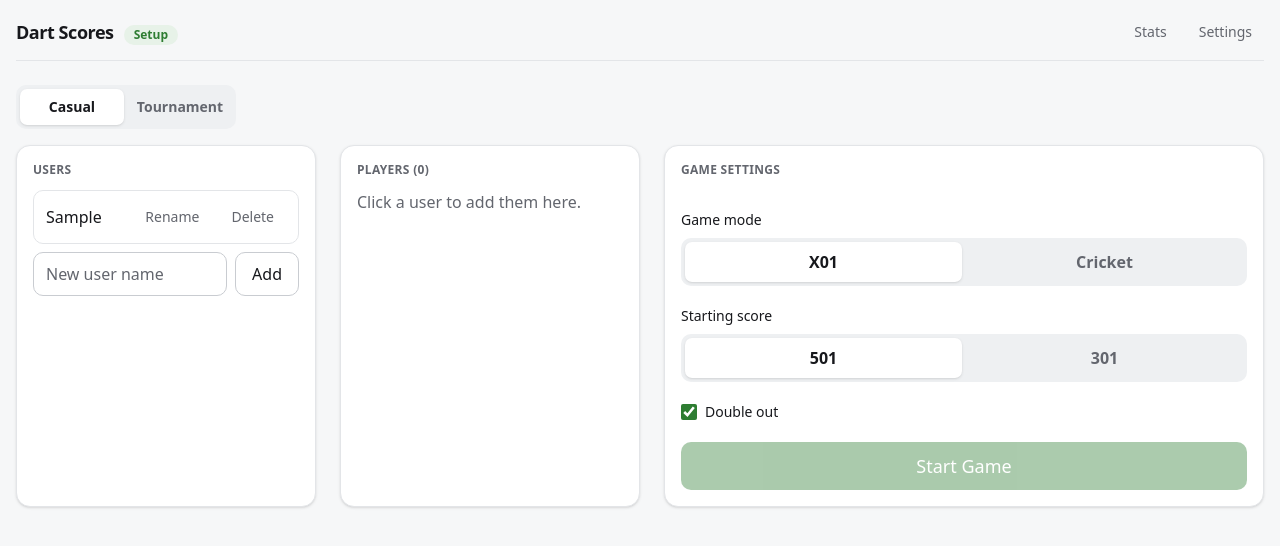
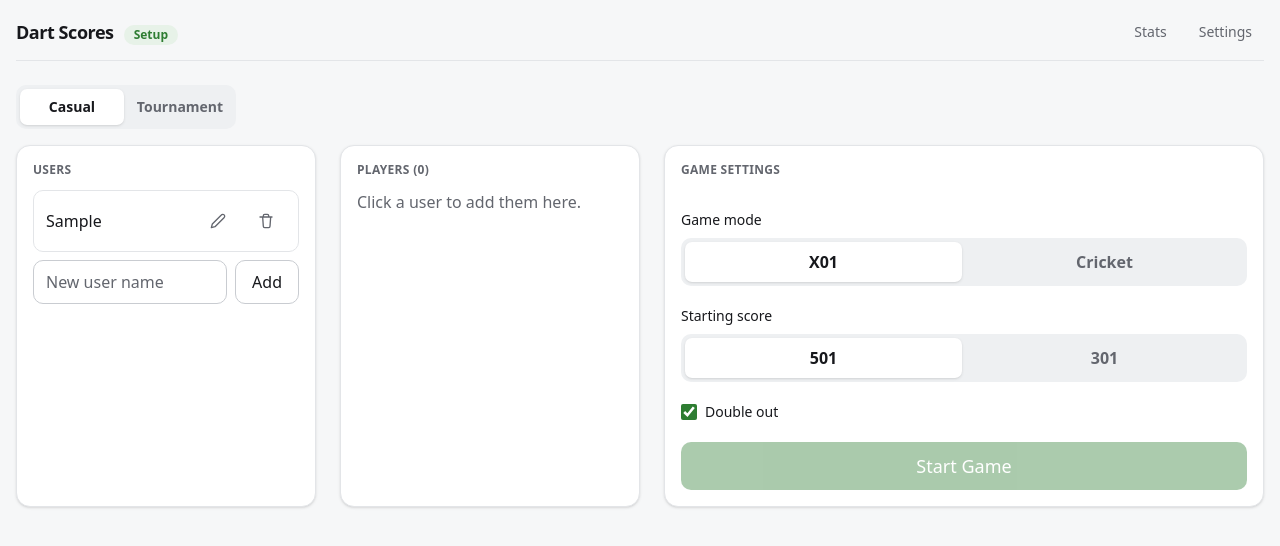
Before and after one commit to JoachimVN/Dart-Scores, a React (Vite) app: page / in a window 1280 px wide. Both pictures are taken after typing "Sample" into the empty fields and a click on the button "Add". Shown: the top 546 px of the page. Built offline with nearby package versions, Linux system fonts and the light colour scheme.

Commit message:
Swap rename/delete row actions from text to circular icon buttons
Circular hitbox keeps the tap target size without a rectangle
spanning the row, which reads as ambiguous on touch.

```diff
--- a/src/components/RosterPicker.tsx
+++ b/src/components/RosterPicker.tsx
@@ -1,6 +1,22 @@
 import { useEffect, useRef, useState, type ReactNode } from 'react'
 import { Button } from './ui/Button'
 import { inputClass } from './ui/Panel'
+
+function PencilIcon() {
+  return (
+    <svg viewBox="0 0 24 24" fill="none" stroke="currentColor" strokeWidth="2" className="h-4 w-4">
+      <path strokeLinecap="round" strokeLinejoin="round" d="M17 3a2.85 2.83 0 1 1 4 4L7.5 20.5 2 22l1.5-5.5Z" />
+    </svg>
+  )
+}
+
+function TrashIcon() {
+  return (
+    <svg viewBox="0 0 24 24" fill="none" stroke="currentColor" strokeWidth="2" className="h-4 w-4">
+      <path strokeLinecap="round" strokeLinejoin="round" d="M3 6h18M8 6V4a2 2 0 0 1 2-2h4a2 2 0 0 1 2 2v2m-9 0 1 14a2 2 0 0 0 2 2h6a2 2 0 0 0 2-2l1-14" />
+    </svg>
+  )
+}
 
 /**
  * Caps a list's height and scrolls it, with a top/bottom shadow that fades in
@@ -110,7 +126,7 @@ export function RosterRow({ name, selected, onMove, onDelete, onRename }: Roster
       {onRename && (
         <Button
           variant="ghost"
-          size="sm"
+          size="icon"
           onClick={(e) => {
             e.stopPropagation()
             setDraft(name)
@@ -118,20 +134,20 @@ export function RosterRow({ name, selected, onMove, onDelete, onRename }: Roster
           }}
           aria-label={`Rename ${name}`}
         >
-          Rename
+          <PencilIcon />
         </Button>
       )}
       {onDelete && (
         <Button
           variant="ghost"
-          size="sm"
+          size="icon"
           onClick={(e) => {
             e.stopPropagation()
             onDelete()
           }}
           aria-label={`Delete ${name}`}
         >
-          Delete
+          <TrashIcon />
         </Button>
       )}
     </li>
--- a/src/components/ui/Button.tsx
+++ b/src/components/ui/Button.tsx
@@ -1,7 +1,7 @@
 import type { ButtonHTMLAttributes } from 'react'
 
 type ButtonVariant = 'primary' | 'secondary' | 'ghost' | 'danger'
-type ButtonSize = 'sm' | 'md' | 'lg'
+type ButtonSize = 'sm' | 'md' | 'lg' | 'icon'
 
 interface ButtonProps extends ButtonHTMLAttributes<HTMLButtonElement> {
   readonly variant?: ButtonVariant
@@ -9,7 +9,7 @@ interface ButtonProps extends ButtonHTMLAttributes<HTMLButtonElement> {
 }
 
 const BASE =
-  'inline-flex items-center justify-center gap-1.5 font-medium rounded-(--radius-md) transition-colors ' +
+  'inline-flex items-center justify-center gap-1.5 font-medium transition-colors ' +
   'cursor-pointer disabled:opacity-40 disabled:cursor-default ' +
   'focus-visible:outline-2 focus-visible:outline-offset-2 focus-visible:outline-accent'
 
@@ -22,9 +22,11 @@ const VARIANTS: Record<ButtonVariant, string> = {
 
 /* md/lg heights meet the 44px tap-target guideline for use at the board. */
 const SIZES: Record<ButtonSize, string> = {
-  sm: 'h-8 px-3 text-sm',
-  md: 'h-11 px-4',
-  lg: 'h-12 px-6 text-lg',
+  sm: 'h-8 px-3 text-sm rounded-(--radius-md)',
+  md: 'h-11 px-4 rounded-(--radius-md)',
+  lg: 'h-12 px-6 text-lg rounded-(--radius-md)',
+  /* Round hitbox rather than a rectangle spanning the row, so it reads as a distinct tap target. */
+  icon: 'h-10 w-10 rounded-full shrink-0',
 }
 
 export function Button({ variant = 'secondary', size = 'md', className, type, ...rest }: ButtonProps) {
```
